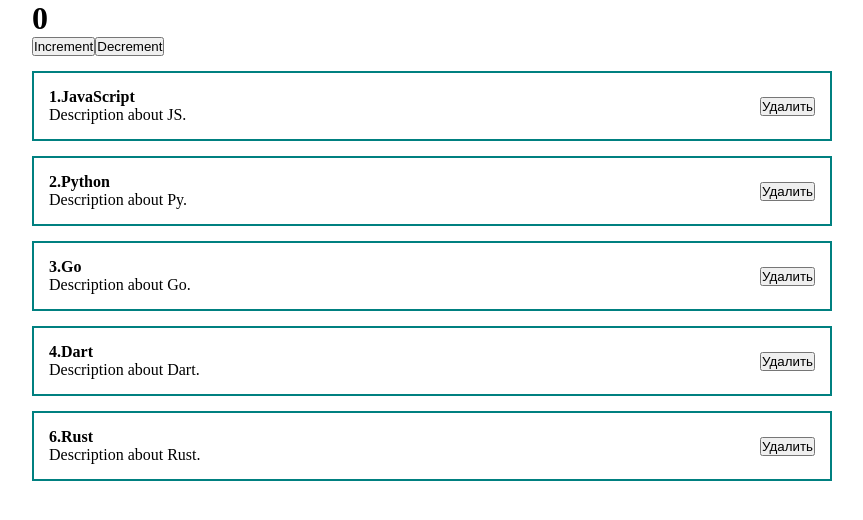
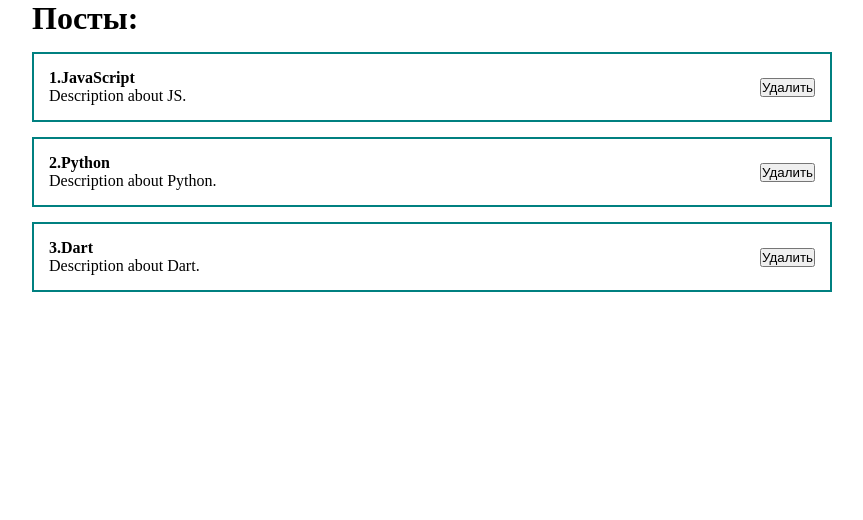
Before and after one commit to BlinovE/reactExample, a React (Create React App) app: page / in a window 1280 px wide. Shown: the top 520 px of the page, without its empty margins (208-1071 px from the left). Built offline with nearby package versions, Linux system fonts and the light colour scheme.

Commit message:
Списки
Использование списка Post

```diff
--- a/src/App.js
+++ b/src/App.js
@@ -1,50 +1,33 @@
-import React from 'react';
-import Counter from './components/Counter.jsx';
+import React, {useState} from 'react';
 import Post from './components/Post.jsx';
 import './styles/App.css';
 
 function App() {
-
-    return (
-        <div className="App">
-
-            <Counter/>
-            <Post post={
+    const [posts, setPosts] = useState([
         {
             id: 1,
             title: 'JavaScript',
             body: 'Description about JS.'
-                }
-            }/>
-            <Post post={
-                {
+        }, {
             id: 2,
             title: 'Python',
-                    body: 'Description about Py.'
-                }
-            }/>
-            <Post post={
-                {
+            body: 'Description about Python.'
+        }, {
             id: 3,
-                    title: 'Go',
-                    body: 'Description about Go.'
-                }
-            }/>
-            <Post post={
-                {
-                    id: 4,
             title: 'Dart',
             body: 'Description about Dart.'
         }
-            }/>
-            <Post post={
+    ])
+
+    return (
+        <div className="App">
+          <h1>Посты:</h1>
             {
-                    id: 6,
-                    title: 'Rust',
-                    body: 'Description about Rust.'
-                }
-            }/>
-        </div>
+            posts.map(post => <Post post={post}
+                key={
+                    post.id
+                }/>)
+        } </div>
     );
 }
 
```
Lines whose indentation alone changed are shown as unchanged.
